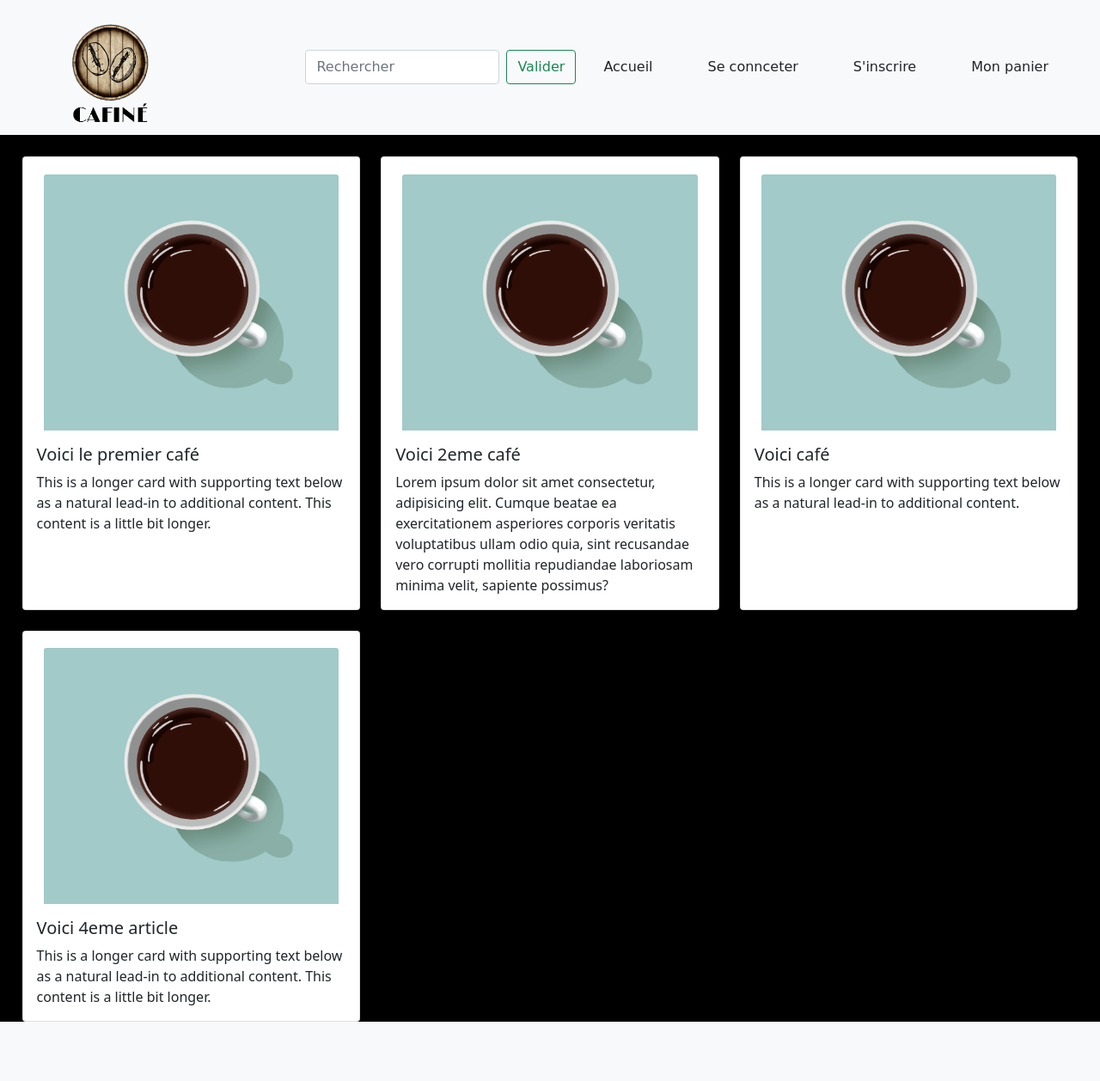
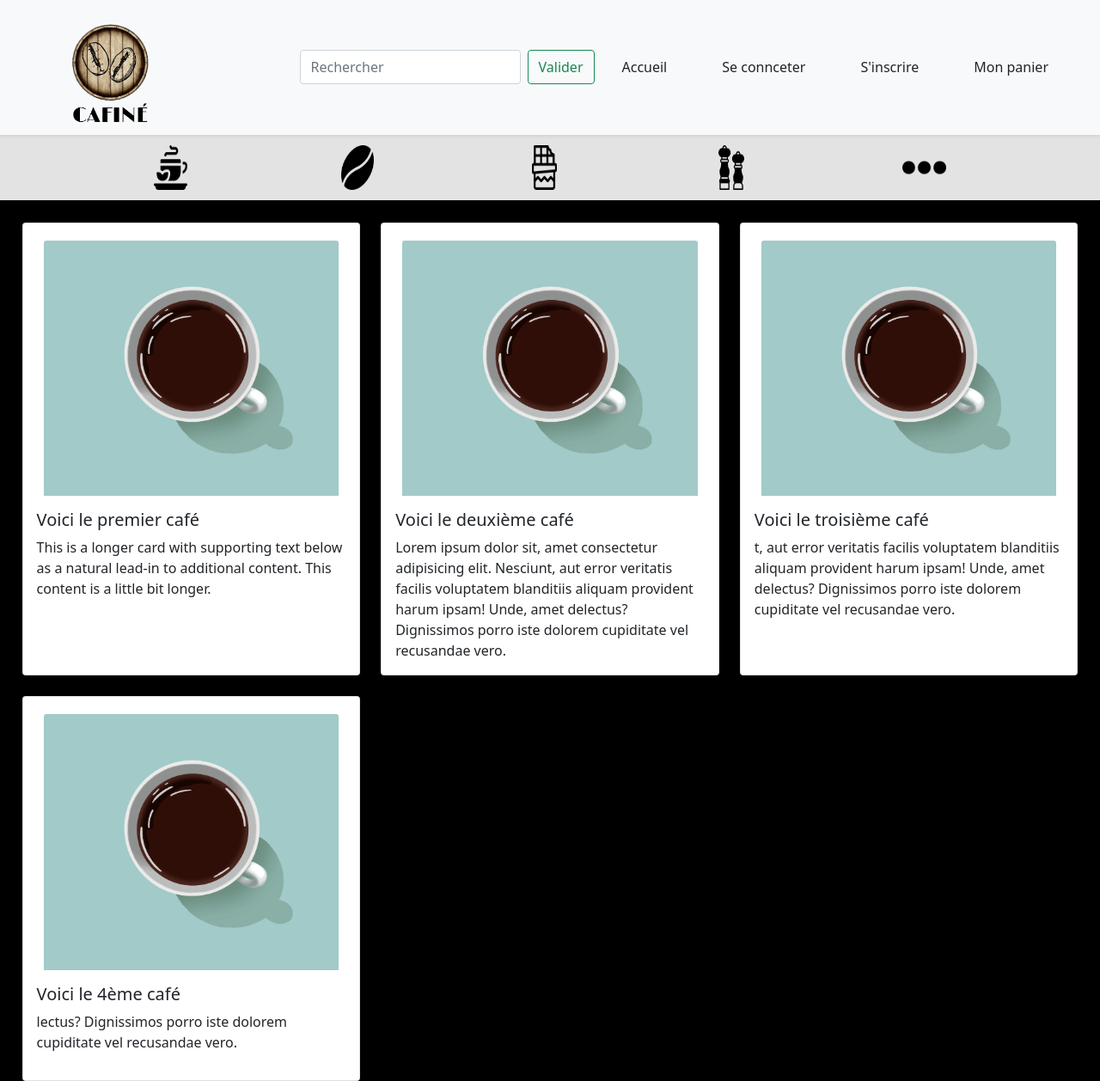
Before and after one commit to ClaireMath/cafine, a PHP site: page /achat/achat.php in a window 1280 px wide. Shown: the whole page at 86% size. Before the commit the page ends 1189 px from the top, so only its background shows below. Run offline with PHP 8.4, Linux system fonts and the light colour scheme.

```diff
--- a/achat/achat.css
+++ b/achat/achat.css
@@ -14,8 +14,6 @@
   position: relative;
   padding-top: 5%;
 }
-
-
 
 .overlay {
 
@@ -39,6 +37,9 @@
 }
                 /* fin ajout fentre    */
 
+
+
+
 .modal-body{
    display: flex;
    justify-content: center !important ;
@@ -56,3 +57,13 @@
     justify-content: center !important ;
 
 }
+
+
+.titre {
+    display: flex;
+    justify-content: space-evenly;
+    padding-top: 1%;
+    padding-bottom:1% ;
+    background-color: rgb(228, 227, 227);
+
+}
--- a/achat/achat.php
+++ b/achat/achat.php
@@ -5,8 +5,9 @@
     <meta charset="UTF-8">
     <meta http-equiv="X-UA-Compatible" content="IE=edge">
     <meta name="viewport" content="width=device-width, initial-scale=1.0">
-    <link rel="stylesheet" href="style.css">
-    <link rel="stylesheet" href="../header/header.css">
+    <link rel="stylesheet" href="styleFooter.css">
+
+
 
     <link rel="stylesheet" href="achat.css">
 
@@ -25,6 +26,16 @@
     include "../header/headerBoutique.html"
     ?>
 
+<div class="titre " >
+    <img src="tea.png " style="width:3%;">
+    <img src="graineCafe.png"  style="width:3% ; " >
+    <img src="chocolat.png" style="width:3% ; " >
+    <img src="poivre.png" style="width:3% ; " >
+    <img src="autres.png" style="width:4% ; " >
+
+</div>
+
+
 
     <!-- ajout de card  -->
 
@@ -33,8 +44,6 @@
 
             <div class="col">
                 <div class="card h-100">
-
-
                     <div class="container">
                         <img src="/cafine/IMAGES_CL/coffeeGIF/cafe2.gif" class="card-img-top" alt="..." data-bs-toggle="modal" data-bs-target="#exampleModal  ">
                         <div class="overlay">Ajouter aux panier <img src="panier.png " style="width: 11%;" alt="panier"> </div>
@@ -80,9 +89,8 @@
 
             <div class="col">
                 <div class="card h-100">
-
                     <div class="container">
-                        <img src="/cafine/IMAGES_CL/coffeeGIF/cafe2.gif" class="card-img-top" alt="...">
+                        <img src="/cafine/IMAGES_CL/coffeeGIF/cafe2.gif" class="card-img-top" alt="..." data-bs-toggle="modal" data-bs-target="#exampleModal  ">
                         <div class="overlay">Ajouter aux panier <img src="panier.png " style="width: 11%;" alt="panier"> </div>
 
                         <!-- ajout fenetre panier  -->
@@ -98,7 +106,99 @@
                                         <img class="ajoutpanier" src="/cafine/IMAGES_CL/coffeeGIF/cafe2.gif" style="width: 30%; ">
                                     </div>
 
-                                    <h5 class="titrePanier" > Voici le premier café </h5>
+                                    <h5 class="titrePanier" > Voici le deuxième café </h5>
+
+                                    <div class="modal-footer">
+                                        <p class="prixAjout "> Prix : 10€ </p>
+                                        <div>
+                                            <button type="button" class="btn btn-secondary" data-bs-dismiss="modal">Annuler</button>
+                                            <button type="button" class="btn btn-primary">Ajouter</button>
+                                        </div>
+                                    </div>
+                                </div>
+                            </div>
+                        </div>
+                        <!-- fin ajout fenetre panier  -->
+
+                    </div>
+                    <div class="card-body ">
+                        <h5 class="card-title">Voici le deuxième café</h5>
+                        <p class="card-text"> Lorem ipsum dolor sit, amet consectetur adipisicing elit. Nesciunt, aut error veritatis facilis voluptatem blanditiis aliquam provident harum ipsam! Unde, amet delectus? Dignissimos porro iste dolorem cupiditate vel recusandae vero. </p>
+                    </div>
+                </div>
+            </div>
+
+
+
+
+
+
+            <div class="col">
+                <div class="card h-100">
+                    <div class="container">
+                        <img src="/cafine/IMAGES_CL/coffeeGIF/cafe2.gif" class="card-img-top" alt="..." data-bs-toggle="modal" data-bs-target="#exampleModal  ">
+                        <div class="overlay">Ajouter aux panier <img src="panier.png " style="width: 11%;" alt="panier"> </div>
+
+                        <!-- ajout fenetre panier  -->
+                        <div class="modal fade" id="exampleModal" tabindex="-1" aria-labelledby="exampleModalLabel" aria-hidden="true">
+                            <div class="modal-dialog">
+                                <div class="modal-content">
+                                    <div class="modal-header">
+                                        <h5 class="modal-title" id="exampleModalLabel">Êtes vous sur de rajouter cette arcticle à votre panier? </h5>
+                                        <button type="button" class="btn-close" data-bs-dismiss="modal" aria-label="Close"></button>
+                                    </div>
+                                    <div class="modal-body">
+
+                                        <img class="ajoutpanier" src="/cafine/IMAGES_CL/coffeeGIF/cafe2.gif" style="width: 30%; ">
+                                    </div>
+
+                                    <h5 class="titrePanier" > Voici le 3ème café </h5>
+
+                                    <div class="modal-footer">
+                                        <p class="prixAjout "> Prix : 30 € </p>
+                                        <div>
+                                            <button type="button" class="btn btn-secondary" data-bs-dismiss="modal">Annuler</button>
+                                            <button type="button" class="btn btn-primary">Ajouter</button>
+                                        </div>
+                                    </div>
+                                </div>
+                            </div>
+                        </div>
+                        <!-- fin ajout fenetre panier  -->
+
+                    </div>
+                    <div class="card-body ">
+                        <h5 class="card-title">Voici le troisième café</h5>
+                        <p class="card-text"> t, aut error veritatis facilis voluptatem blanditiis aliquam provident harum ipsam! Unde, amet delectus? Dignissimos porro iste dolorem cupiditate vel recusandae vero. </p>
+                    </div>
+                </div>
+            </div>
+
+
+
+
+
+
+            <div class="col">
+                <div class="card h-100">
+                    <div class="container">
+                        <img src="/cafine/IMAGES_CL/coffeeGIF/cafe2.gif" class="card-img-top" alt="..." data-bs-toggle="modal" data-bs-target="#exampleModal  ">
+                        <div class="overlay">Ajouter aux panier <img src="panier.png " style="width: 11%;" alt="panier"> </div>
+
+                        <!-- ajout fenetre panier  -->
+                        <div class="modal fade" id="exampleModal" tabindex="-1" aria-labelledby="exampleModalLabel" aria-hidden="true">
+                            <div class="modal-dialog">
+                                <div class="modal-content">
+                                    <div class="modal-header">
+                                        <h5 class="modal-title" id="exampleModalLabel">Êtes vous sur de rajouter cette arcticle à votre panier? </h5>
+                                        <button type="button" class="btn-close" data-bs-dismiss="modal" aria-label="Close"></button>
+                                    </div>
+                                    <div class="modal-body">
+
+                                        <img class="ajoutpanier" src="/cafine/IMAGES_CL/coffeeGIF/cafe2.gif" style="width: 30%; ">
+                                    </div>
+
+                                    <h5 class="titrePanier" > Voici le 4ème café </h5>
 
                                     <div class="modal-footer">
                                         <p class="prixAjout "> Prix : 10 € </p>
@@ -112,53 +212,33 @@
                         </div>
                         <!-- fin ajout fenetre panier  -->
 
-                </div>
-                    <div class="card-body">
-                        <h5 class="card-title">Voici 2eme café </h5>
-                        <p class="card-text"> Lorem ipsum dolor sit amet consectetur, adipisicing elit. Cumque beatae ea exercitationem asperiores corporis veritatis voluptatibus ullam odio quia, sint recusandae vero corrupti mollitia repudiandae laboriosam minima velit, sapiente possimus? </p>
+                    </div>
+                    <div class="card-body ">
+                        <h5 class="card-title">Voici le 4ème café</h5>lectus? Dignissimos porro iste dolorem cupiditate vel recusandae vero. </p>
                     </div>
                 </div>
             </div>
+
+        </div>
+    </div>
 
 
 
 
 
-            <div class="col">
-                <div class="card h-100">
-
-                    <div class="container">
-                        <img src="/cafine/IMAGES_CL/coffeeGIF/cafe2.gif" class="card-img-top" alt="...">
-                        <div class="overlay">Ajouter aux panier <img src="panier.png " style="width: 11%;" alt="panier"> </div>
-                    </div>
-
-                    <div class="card-body">
-                        <h5 class="card-title">Voici café</h5>
-                        <p class="card-text">This is a longer card with supporting text below as a natural lead-in to additional content.</p>
-                    </div>
-                </div>
-            </div>
 
 
 
 
 
-            <div class="col">
-                <div class="card h-100">
 
-                    <div class="container">
-                        <img src="/cafine/IMAGES_CL/coffeeGIF/cafe2.gif" class="card-img-top" alt="...">
-                        <div class="overlay">Ajouter aux panier <img src="panier.png " style="width: 11%;" alt="panier"> </div>
-                    </div>
 
-                    <div class="card-body">
-                        <h5 class="card-title">Voici 4eme article</h5>
-                        <p class="card-text">This is a longer card with supporting text below as a natural lead-in to additional content. This content is a little bit longer.</p>
-                    </div>
-                </div>
-            </div>
-        </div>
-    </div>
+
+
+
+
+
+
 
 
 
--- a/inscription/seconnecter.php
+++ b/inscription/seconnecter.php
@@ -43,6 +43,10 @@ include "../header/header.html"
 
 
 
+
+
+
+
 <!--- javaSciprt -->
 <script type="text/javascript"  src="header.js"  ></script>
 <script src="https://cdn.jsdelivr.net/npm/bootstrap@5.0.0-beta1/dist/js/bootstrap.bundle.min.js" integrity="sha384-ygbV9kiqUc6oa4msXn9868pTtWMgiQaeYH7/t7LECLbyPA2x65Kgf80OJFdroafW" crossorigin="anonymous"></script>
```
Also changed, not shown: achat/autres.png (added), achat/chocolat.png (added), achat/graineCafe.png (added), achat/poivre.png (added), achat/tea.png (added), inscription/seconnecter.css (line endings or trailing spaces), 2 other files.
